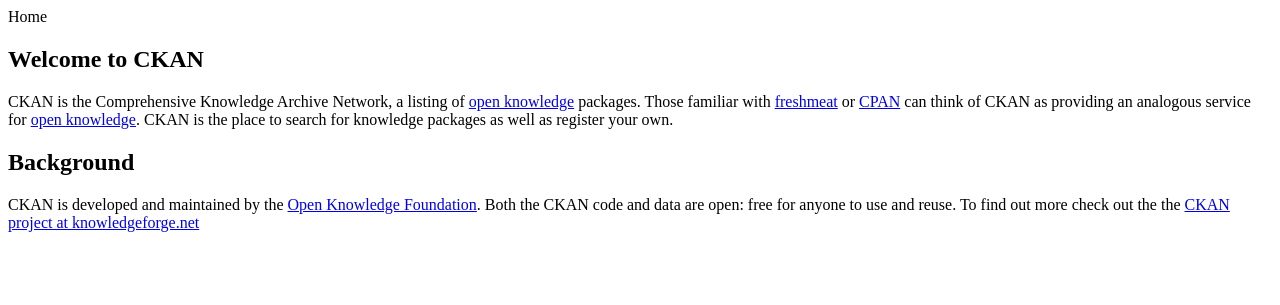
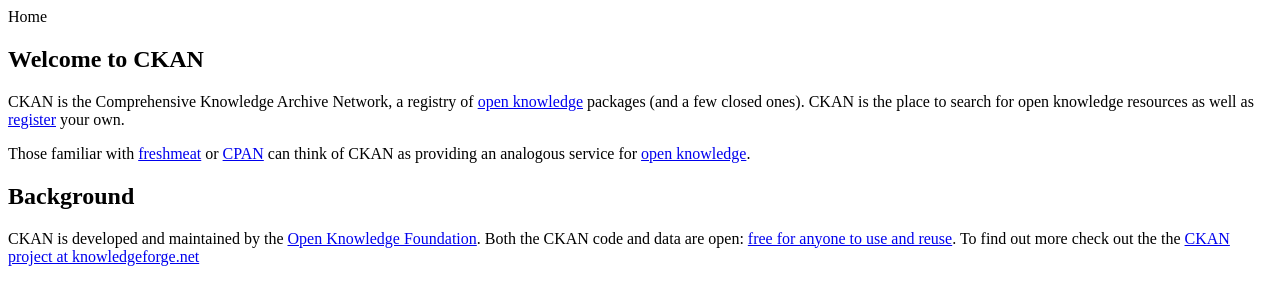
Before and after one commit to okfn/ckan-old, a Python web app: template ckan/templates/home.html in a window 1280 px wide. Shown: the top 305 px of the page. Run offline with Jinja, Linux system fonts and the light colour scheme; the template is opened without the code that fills it, so the values that code supplies are empty.

Commit message:
Minor cosmetic changes to front page text and title in template (to change font-size and add 'Beta').
--HG--
extra : convert_revision : svn%3Ae65c954c-aa13-0410-b2eb-f0a2f1895b19/ckan/trunk%40161

```diff
--- a/ckan/templates/home.html
+++ b/ckan/templates/home.html
@@ -7,12 +7,15 @@
     <h2>Welcome to CKAN</h2>
 
     <p>
-		CKAN is the Comprehensive Knowledge Archive Network, a listing of <a href="http://okd.okfn.org/">open knowledge</a> packages. Those familiar with <a href="http://www.freshmeat.net/">freshmeat</a> or <a href="http://www.cpan.org/">CPAN</a> can think of CKAN as providing an analogous service for <a href="http://okd.okfn.org/">open knowledge</a>. CKAN is the place to search for knowledge packages as well as register your own.
+		CKAN is the Comprehensive Knowledge Archive Network, a registry of <a href="http://okd.okfn.org/">open knowledge</a> packages (and a few closed ones). CKAN is the place to search for open knowledge resources as well as <a href="/package/new/">register</a> your own.
+		</p>
+		<p>
+		Those familiar with <a href="http://www.freshmeat.net/">freshmeat</a> or <a href="http://www.cpan.org/">CPAN</a> can think of CKAN as providing an analogous service for <a href="http://okd.okfn.org/">open knowledge</a>.
     </p>
 
     <h2>Background</h2>
     <p>
-      CKAN is developed and maintained by the <a href="http://www.openknowledgefoundation.org/">Open Knowledge Foundation</a>. Both the CKAN code and data are open: free for anyone to use and reuse. To find out more check out the the <a href="http://www.knowledgeforge.net/project/ckan/">CKAN project at knowledgeforge.net</a>
+		CKAN is developed and maintained by the <a href="http://www.okfn.org/">Open Knowledge Foundation</a>. Both the CKAN code and data are open: <a href="/license/">free for anyone to use and reuse</a>. To find out more check out the the <a href="http://www.knowledgeforge.net/project/ckan/">CKAN project at knowledgeforge.net</a>
     </p>
 	</div>
 
--- a/ckan/templates/layout.html
+++ b/ckan/templates/layout.html
@@ -4,7 +4,7 @@
   py:strip=""
   >
 <head>
-  <title>CKAN - ${page_title}</title>
+  <title>CKAN - Comprehensive Knowledge Archive Network - ${page_title}</title>
   <meta http-equiv="Content-Type" content="text/html; charset=utf-8" />
   <link rel="stylesheet" href="/css/master.css" type="text/css" media="screen, print" title="Master stylesheet" charset="utf-8" />
   <link rel="shortcut icon" href="/images/favicon.ico" type="image/x-icon" />
@@ -43,7 +43,7 @@
       </div><!-- /top-bar -->
 
     <heading>
-    <h1><a href="/" title="CKAN Home">Comprehensive Knowledge Archive Network</a></h1>
+		<h1><a href="/" title="CKAN Home">Comprehensive Knowledge Archive Network</a><sup>Beta</sup></h1>
     </heading>
 
     </div><!-- /top-inner -->
```
Also changed, not shown: ckan/public/css/display.css (+10 -0 lines).
